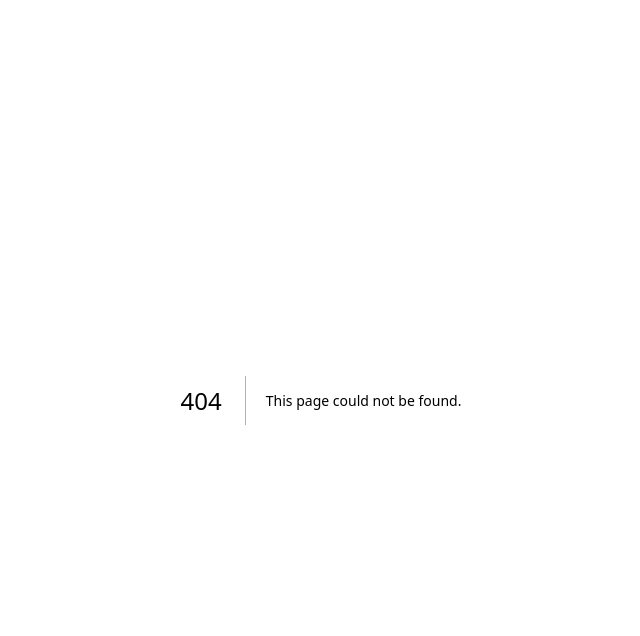
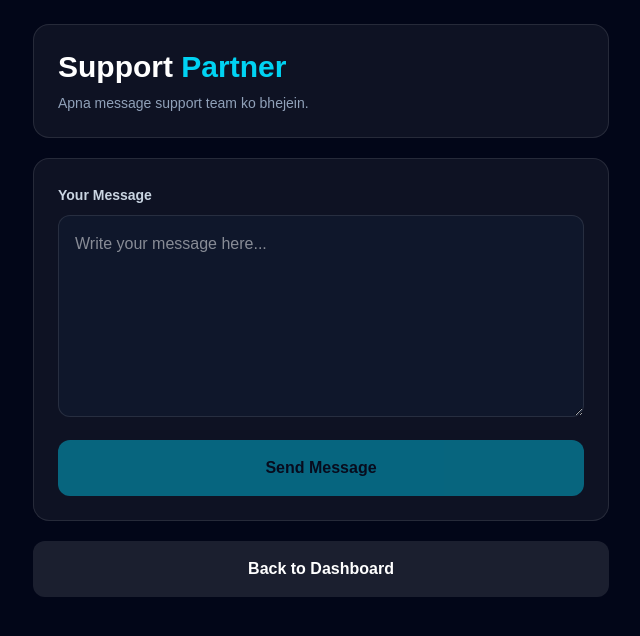
Before and after one commit to balochkhan788/bright-future, a Next.js app: page /support-partner in a window 1280 px wide. Before the commit this address had no page. Shown: the top 636 px of the page, without its empty margins (319-959 px from the left). Built offline with nearby package versions, Linux system fonts and the light colour scheme.

Commit message:
Add Support Partner page

```diff
--- /dev/null
+++ b/app/support-partner/page.tsx
@@ -0,0 +1,92 @@
+"use client";
+
+import { useState } from "react";
+import { useRouter } from "next/navigation";
+
+export default function SupportPartner() {
+  const [message, setMessage] = useState("");
+  const [sent, setSent] = useState(false);
+  const router = useRouter();
+
+  function handleSend(e: React.FormEvent<HTMLFormElement>) {
+    e.preventDefault();
+
+    if (!message.trim()) {
+      return;
+    }
+
+    setSent(true);
+    setMessage("");
+  }
+
+  return (
+    <main className="min-h-screen bg-slate-950 p-4 sm:p-6 text-white">
+      <div className="mx-auto max-w-xl">
+
+        {/* Header */}
+        <div className="rounded-2xl border border-white/10 bg-white/5 p-6">
+          <h1 className="text-3xl font-bold">
+            Support{" "}
+            <span className="text-cyan-400">
+              Partner
+            </span>
+          </h1>
+
+          <p className="mt-2 text-sm text-slate-400">
+            Apna message support team ko bhejein.
+          </p>
+        </div>
+
+        {/* Success Message */}
+        {sent && (
+          <div className="mt-5 rounded-xl border border-green-400/20 bg-green-400/10 p-4">
+            <p className="text-green-400">
+              Message submitted successfully.
+            </p>
+          </div>
+        )}
+
+        {/* Message Box */}
+        <div className="mt-5 rounded-2xl border border-white/10 bg-white/5 p-6">
+
+          <form onSubmit={handleSend}>
+
+            <label className="text-sm font-semibold text-slate-300">
+              Your Message
+            </label>
+
+            <textarea
+              value={message}
+              onChange={(e) => {
+                setMessage(e.target.value);
+                setSent(false);
+              }}
+              placeholder="Write your message here..."
+              rows={7}
+              className="mt-2 w-full rounded-xl border border-white/10 bg-slate-900 p-4 text-white outline-none focus:border-cyan-400"
+            />
+
+            <button
+              type="submit"
+              disabled={!message.trim()}
+              className="mt-4 w-full rounded-xl bg-cyan-500 px-6 py-4 font-bold text-slate-950 disabled:cursor-not-allowed disabled:opacity-50"
+            >
+              Send Message
+            </button>
+
+          </form>
+
+        </div>
+
+        {/* Back */}
+        <button
+          onClick={() => router.push("/dashboard")}
+          className="mt-5 w-full rounded-xl bg-white/10 px-6 py-4 font-semibold text-white"
+        >
+          Back to Dashboard
+        </button>
+
+      </div>
+    </main>
+  );
+}
```
